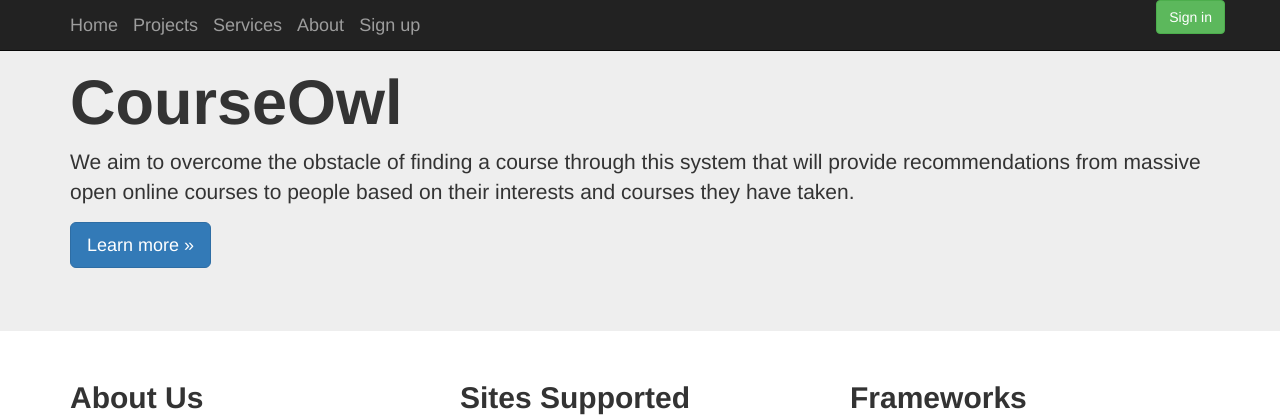
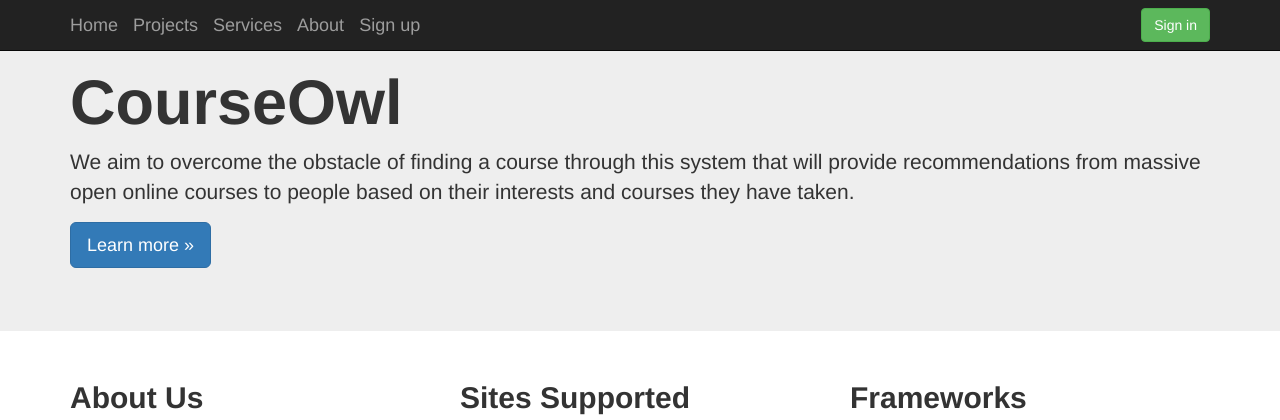
Before and after one commit to iamnomsyy/courseowl, a Django app: page / in a window 1280 px wide. Shown: the top 420 px of the page. Run offline with Django 3.2, Linux system fonts and the light colour scheme; some libraries are stand-ins or nearby versions.

Commit message:
Re wrote whole page

```diff
--- a/courseowl_django/website/templates/website/index.html
+++ b/courseowl_django/website/templates/website/index.html
@@ -39,7 +39,7 @@
              <a class="navbar-brand" href="#">Sign up</a>
         </div>
         <div class="navbar-collapse collapse">
-          <div class="navbar-right">
+          <div class="navbar-form navbar-right">
             <a href="/accounts/login/" class="btn btn-success">Sign in</a>
           </div>
         </div>
```
